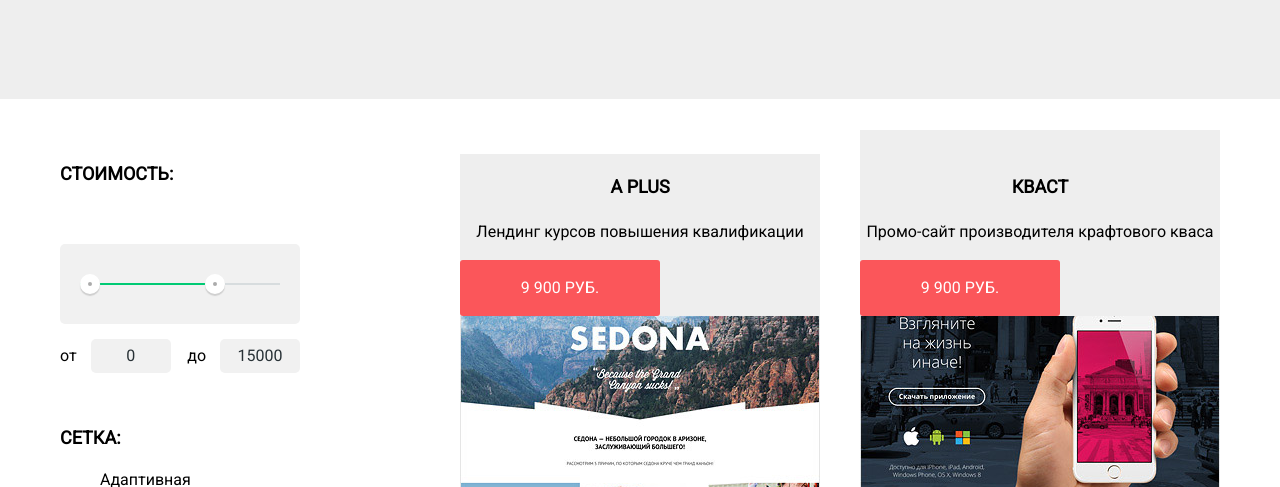
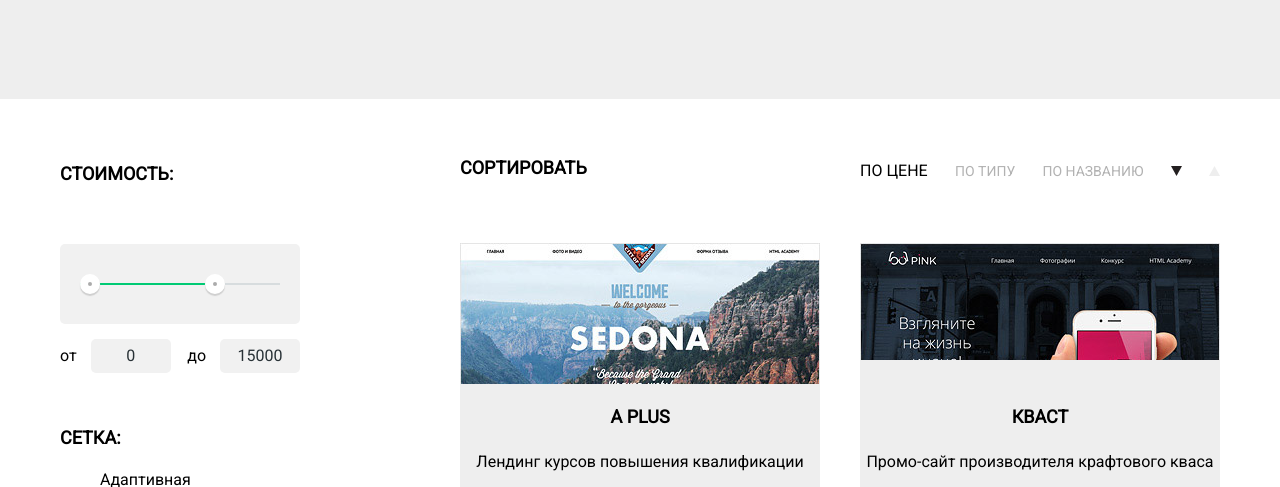
Before and after one commit to MaLkoLmX/439263-nerds, a plain HTML site: page Catalog.html in a window 1280 px wide. Shown: the part 254-741 px from the top of the page. Drawn offline with Linux system fonts and the light colour scheme.

Commit message:
Исправления

```diff
--- a/css/style.css
+++ b/css/style.css
@@ -766,7 +766,7 @@ input[type="radio"].visually-hidden {
 .main-catalog-list-item .card {
   position: absolute;
   width: 360px;
-  bottom: 230px;
+  bottom: 0px;
 
   text-align: center;
 
```
